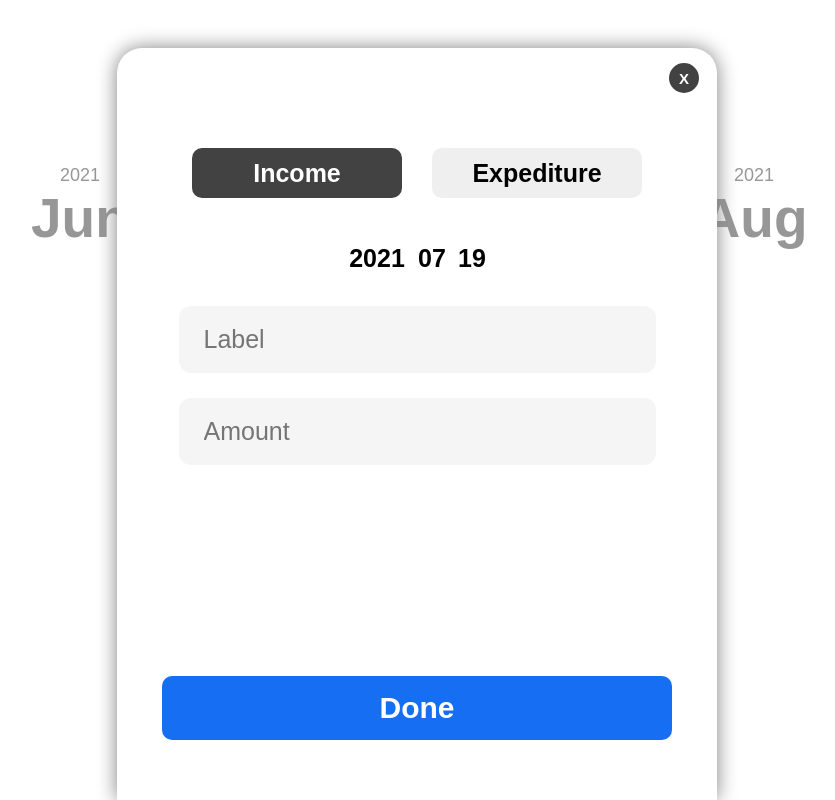
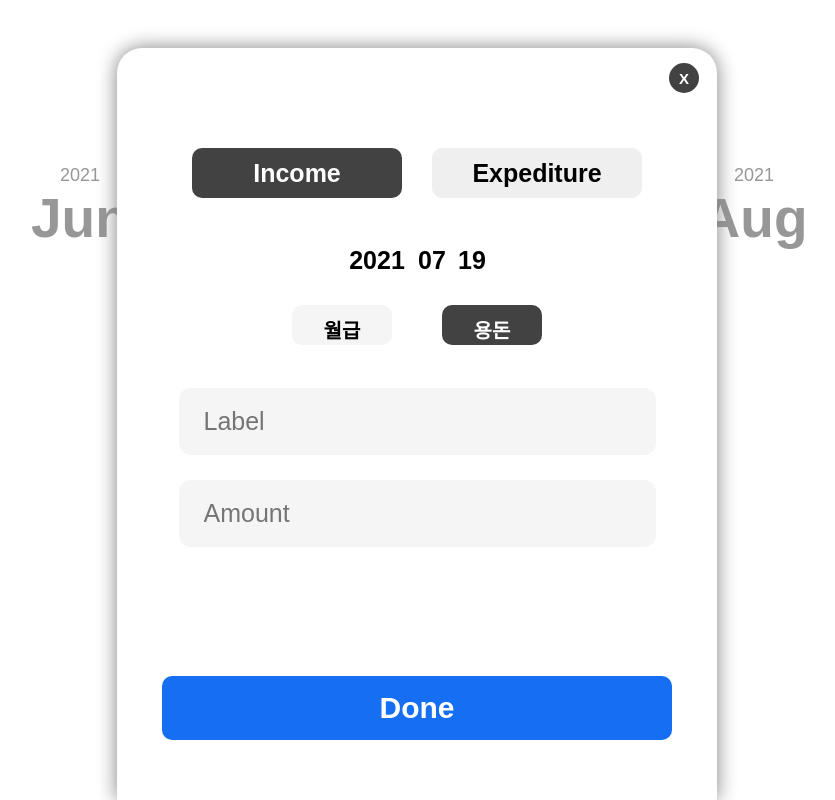
Before and after one commit to sangyun5108/BCSDproject, a React (Create React App) app: page /addHistory in a window 1280 px wide. Shown: the whole page, without its empty margins (223-1058 px from the left). Built offline with nearby package versions, Linux system fonts and the light colour scheme.

Commit message:
MoneyType
수입 : 월급, 용돈인지 구분
지출 : 카드,현금인지 구분

```diff
--- a/src/components/AddHistory.js
+++ b/src/components/AddHistory.js
@@ -56,7 +56,7 @@ const ExpeditureBtn = styled.button`
 `;
 
 const InputDayWrapper = styled.div`
-    margin-top:10%;
+    margin:50px 0 30px 0;
     display:flex;
     justify-content:center;
 `;
@@ -167,6 +167,7 @@ const AddHistory = () => {
 
     const [type,setType] = useState(true); //income,Expediture 선택
     const [close,setClose] = useState(false);
+    const [moneyType,setMoneyType] = useState('카드');
     const yearRef = useRef(null);
     const monthRef = useRef(null);
     const dateRef = useRef(null);
@@ -217,6 +218,10 @@ const AddHistory = () => {
         }
     }
 
+    const onClickMoneyType = (e) => {
+        setMoneyType(e.target.innerText);
+    }
+
     const onSubmit = (e) =>{
         e.preventDefault();
         history.push('/');
@@ -231,7 +236,9 @@ const AddHistory = () => {
                 month:monthIndex,
                 date:Number(dateRef.current.value),
                 day:dayOfWeek,
-                id:incomeId++}));
+                id:incomeId++,
+                moneyType:moneyType,
+            }));
             }else{
                 dispatch(expediture({
                     amount:amountRef.current.value,
@@ -240,7 +247,9 @@ const AddHistory = () => {
                     month:monthIndex,
                     date:Number(dateRef.current.value),
                     day:dayOfWeek,
-                id:expeditureId++}));
+                    id:expeditureId++,
+                    moneyType:moneyType,
+                }));
             }
             localStorage.setItem('lists',JSON.stringify(store.getState().incomeExpeditureReducer.list));
     }
@@ -264,10 +273,18 @@ const AddHistory = () => {
                             <InputDay ref={monthRef} defaultValue={nowmonth} maxLength="2" onBlur={checkMonthType}></InputDay>
                             <InputDay ref={dateRef} defaultValue={nowdate} maxLength="2" onBlur={checkDateType}></InputDay>
                         </InputDayWrapper>
+                        <InputMoneyTypeWrapper>
+                            <InputCashTypeBtn active={moneyType} onClick={onClickMoneyType}>
+                                <InputMoneyTypeText>{type?'월급':'현금'}</InputMoneyTypeText>
+                            </InputCashTypeBtn>
+                            <InputCardTypeBtn active={moneyType} onClick={onClickMoneyType}>
+                                <InputMoneyTypeText>{type?'용돈':'카드'}</InputMoneyTypeText>
+                            </InputCardTypeBtn>
+                        </InputMoneyTypeWrapper>
                         <InputLabelAmountWrapper>
                             <InputLabel ref={labelRef} placeholder="Label" required></InputLabel>
                             <InputAmount ref={amountRef} onBlur={checkAmountType} placeholder="Amount" required></InputAmount>
-                            <DoneButton active={type} type="submit">Done</DoneButton>
+                            <DoneButton active={type} value='submit' type="submit">Done</DoneButton>
                         </InputLabelAmountWrapper>
                     </form>
             </Wrapper>
@@ -275,4 +292,47 @@ const AddHistory = () => {
     );
 }
 
+const InputMoneyTypeWrapper = styled.div`
+    width:250px;
+    height:50px;
+    display:flex;
+    justify-content:space-between;
+    margin:0 auto;
+`;
+
+const InputCashTypeBtn = styled.div`
+    height:40px;
+    width:100px;
+    display:flex;
+    justify-content:center;
+    align-items:center;
+    background:${props=>props.active==='현금'||props.active==='월급'?'#424242':'#f5f5f5'};
+    color:${props=>props.active==='현금'||props.active==='월급'?'white':'black'};
+    border-radius:10px;
+    font-weight:700;
+    &:hover{
+        cursor:pointer;
+    }
+`;
+
+const InputCardTypeBtn = styled.div`
+    height:40px;
+    width:100px;
+    display:flex;
+    justify-content:center;
+    align-items:center;
+    background:${props=>props.active==='카드'||props.active==='용돈'?'#424242':'#f5f5f5'};
+    color:${props=>props.active==='카드'||props.active==='용돈'?'white':'black'};
+    border-radius:10px;
+    font-weight:700;
+    &:hover{
+        cursor:pointer;
+    }
+`;
+
+const InputMoneyTypeText = styled.div`
+    font-size:20px;
+    height:20px;
+`;
+
 export default AddHistory;
--- a/src/components/showList.js
+++ b/src/components/showList.js
@@ -18,8 +18,8 @@ const UlWrapper = styled.ul`
 const ListWrapper = styled.div`
     width:550px;
     padding:0px 10px 0px 10px;
-    height:75px;
-    border-radius:15px;
+    height:80px;
+    border-radius:20px;
     background:#f5f5f5;
     margin-bottom:15px;
     display:flex;
@@ -29,8 +29,8 @@ const ListWrapper = styled.div`
 
 const List = styled.li`
     list-style:none;
-    width:95%;
-    height:75px;
+    width:600px;
+    height:px;
     display:flex;
     align-items:center;
     justify-content:space-between;
@@ -38,7 +38,6 @@ const List = styled.li`
 
 const Label = styled.div`
     font-weight:700;
-    margin-left:20px;
     font-size:20px;
 `;
 
@@ -70,6 +69,17 @@ const DeleteBtn = styled.button`
     &:hover{
         cursor:pointer;
     }
+`;
+
+const MoneyTypeAndLabel =styled.div`
+    margin-left:20px;
+`;
+
+const MoneyType = styled.div`
+    font-size:15px;
+    font-weight:600;
+    margin-bottom:5px;
+    color:grey;
 `;
 
 const ShowList = () => {
@@ -123,7 +133,10 @@ const ShowList = () => {
                                     ):''}
                             <ListWrapper>
                                 <List>
-                                    <Label>{list.label}</Label>
+                                    <MoneyTypeAndLabel>
+                                        <MoneyType>{list.moneyType}</MoneyType>
+                                        <Label>{list.label}</Label>
+                                    </MoneyTypeAndLabel>
                                     <Amount active={list.amount}>{list.amount>0?`+${transformation(list.amount)}`:transformation(list.amount)}</Amount>
                                     <DeleteBtn onClick={()=>deleteList(list.id)}>X</DeleteBtn>
                                 </List>
--- a/src/redux/reducers/incomeExpeditureReducer.js
+++ b/src/redux/reducers/incomeExpeditureReducer.js
@@ -19,7 +19,7 @@ export const incomeExpeditureReducer = createSlice({
             }
         },
         income:(state,action)=>{
-            const {amount,label,year,month,date,day,id} = action.payload;
+            const {amount,label,year,month,date,day,id,moneyType} = action.payload;
             (state.list).push({
                 type:'income',
                 amount:Number(amount),
@@ -28,11 +28,12 @@ export const incomeExpeditureReducer = createSlice({
                 month,
                 date,
                 day,
-                id
+                id,
+                moneyType
             })
         },
         expediture:(state,action)=>{
-            const {amount,label,year,month,date,day,id} = action.payload;
+            const {amount,label,year,month,date,day,id,moneyType} = action.payload;
             (state.list).push({
                 type:'expediture',
                 amount:-1*Number(amount),
@@ -41,7 +42,8 @@ export const incomeExpeditureReducer = createSlice({
                 month,
                 date,
                 day,
-                id
+                id,
+                moneyType
             })
         },
         deletelist:(state,action)=>{
--- a/src/redux/reducers/showListReducer.js
+++ b/src/redux/reducers/showListReducer.js
@@ -7,7 +7,8 @@ const showListReducer = createSlice({
         month:new Date().getMonth(),
         year:new Date().getFullYear(),
         blueBtn:false,
-        redBtn:false
+        redBtn:false,
+        moneyType:''
     },
     reducers :{
         Type(state,action){
@@ -37,5 +38,5 @@ const showListReducer = createSlice({
     }
 })
 
-export const {Type,DateSet,Btn} = showListReducer.actions
+export const {Type,DateSet,Btn,MoneyType} = showListReducer.actions
 export default showListReducer.reducer
```
Lines whose indentation alone changed are shown as unchanged.
